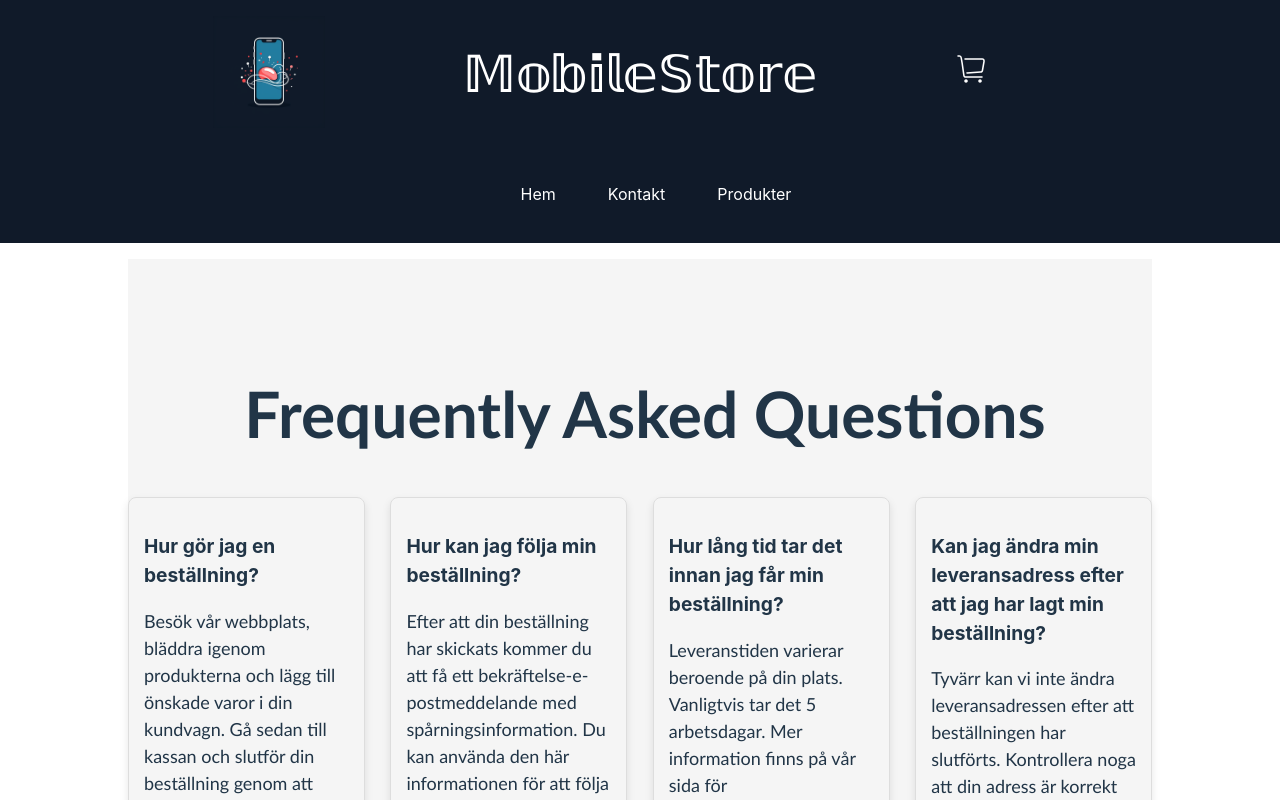
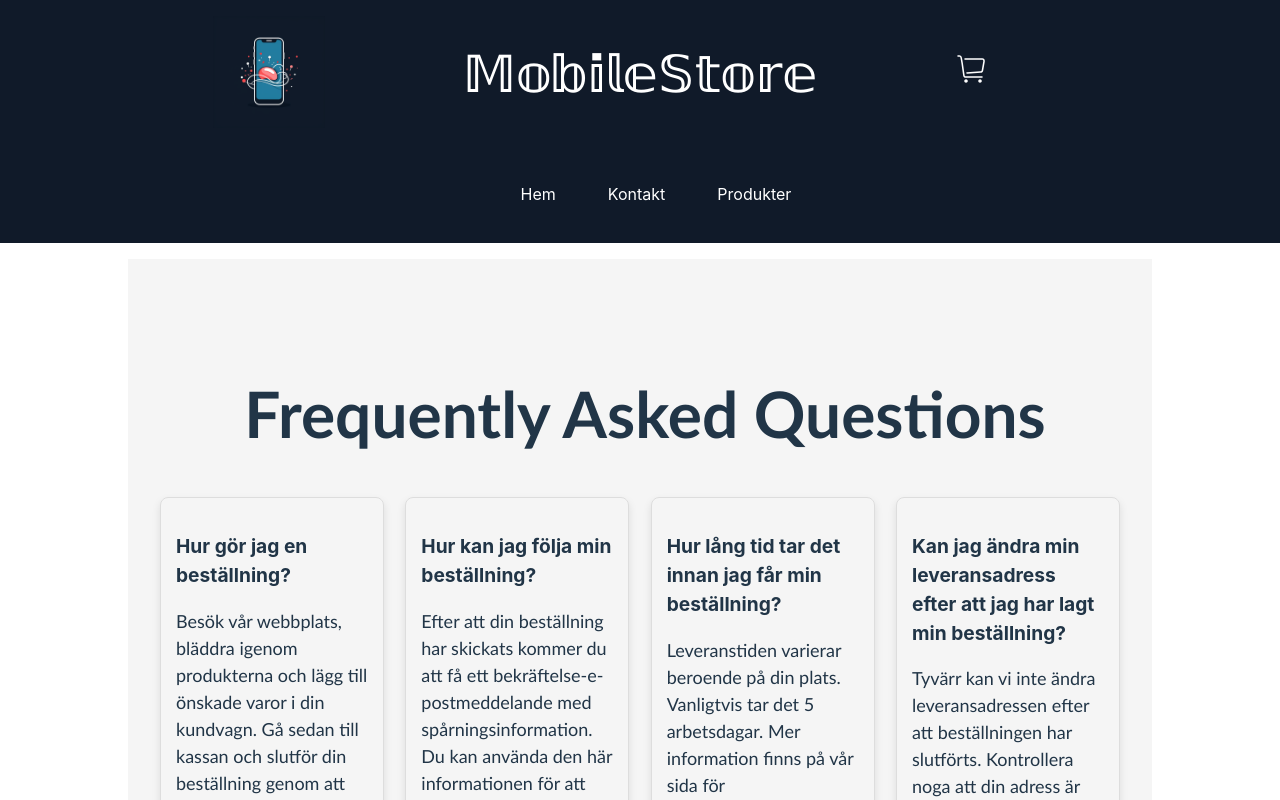
Before and after one commit to mobilestore-repo-nackademin/frontend-mobilestore, a React (Vite) app: page /FAQ in a window 1280 px wide. Shown: the top 800 px of the page. Built offline with nearby package versions, Linux system fonts and the light colour scheme.

Commit message:
sista grej

```diff
--- a/src/FAQPage/FAQ.css
+++ b/src/FAQPage/FAQ.css
@@ -1,6 +1,8 @@
 .faq-container {
   padding-top: 40px; /* Adjust as needed */
   margin-top: 2em;
+  margin-left: 2em;
+  margin-right: 2em;
 }
 
 .faq-list {
```
